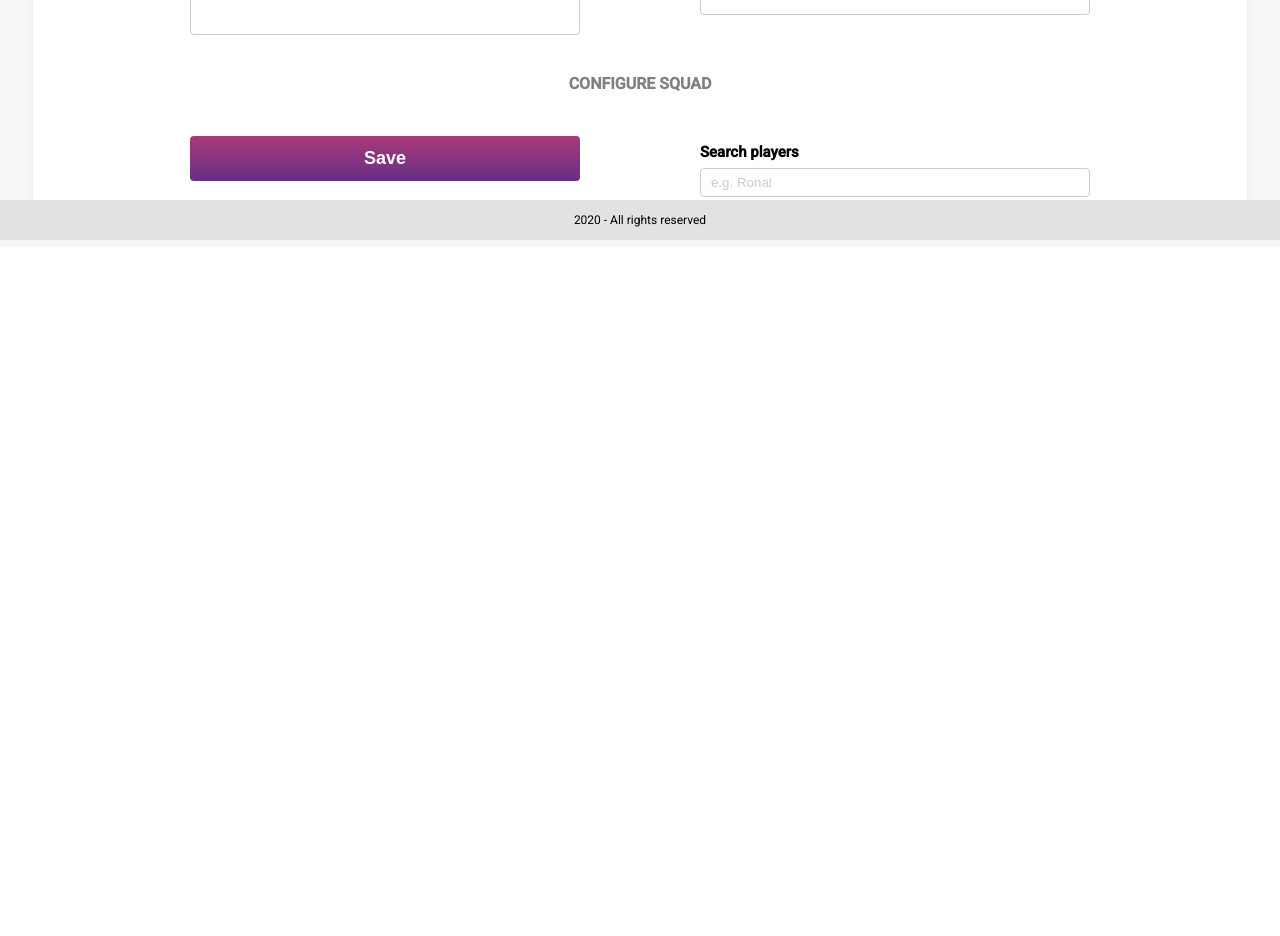
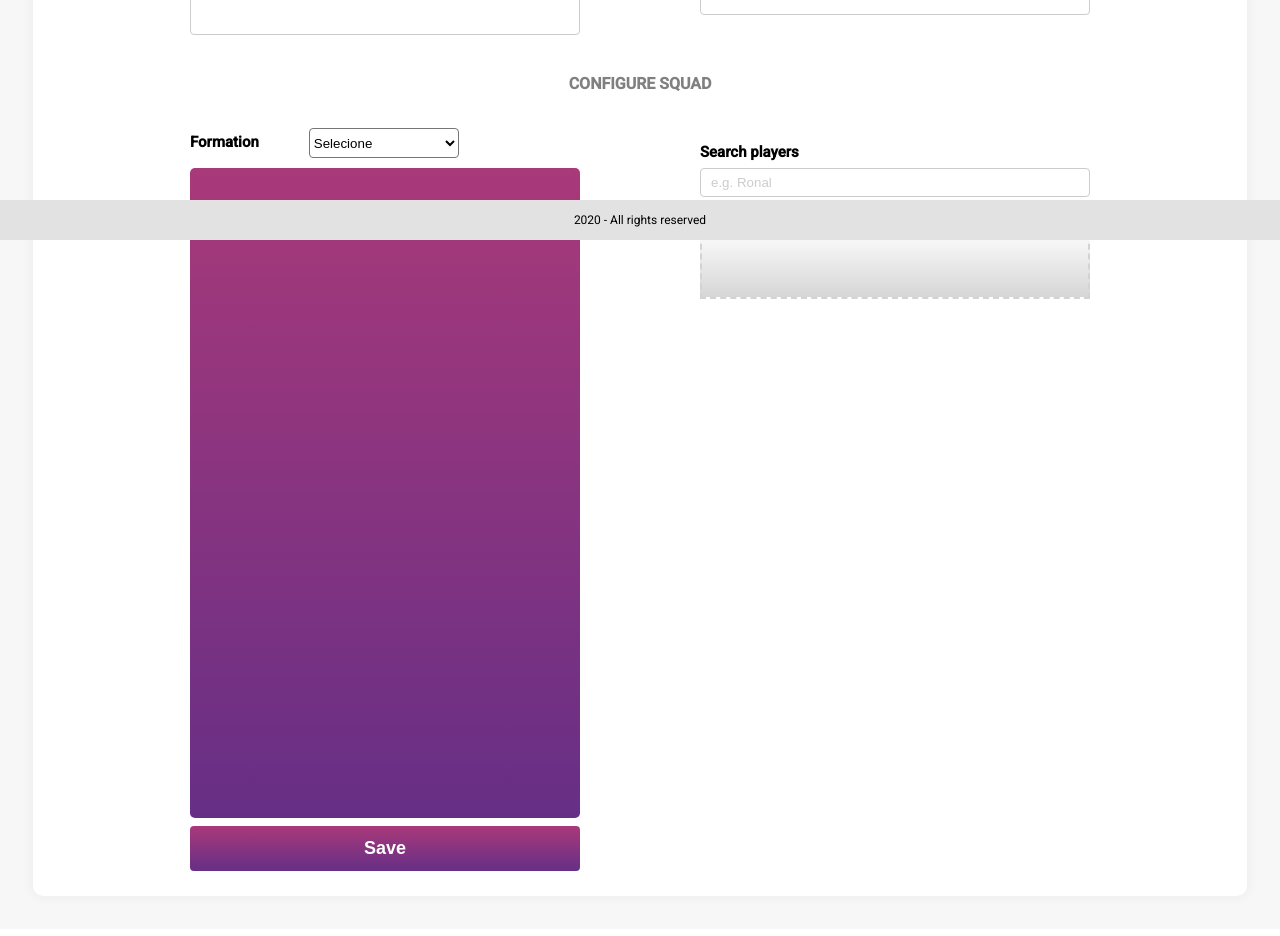
Before and after one commit to pedroh12314/squad-management-tool-PS, an Angular app: page /create-team in a window 1280 px wide. Shown: the part 560-1496 px from the top of the page. Before the commit the page ends 847 px from the top, so only its background shows below. Built offline with nearby package versions, Linux system fonts and the light colour scheme.

Commit message:
ADD validate (create-team component)

```diff
--- a/src/app/screens/create-team/create-team.component.css
+++ b/src/app/screens/create-team/create-team.component.css
@@ -59,6 +59,14 @@ input[type=text] {
 
 input[type=text]::placeholder {
 color:#cccccc;
+}
+
+.has-invalid-text {
+    color: rgb(206, 5, 5) ;
+}
+
+.has-invalid-input {
+    border: 1px solid rgb(206, 5, 5) !important;
 }
 
 button[type=submit] {
@@ -174,6 +182,29 @@ input[type=text] {
     background:  #a0387e;
 }
 
+
+select {
+    margin-left: 50px;
+    width: 150px;
+    height:30px;
+    color:rgb(0, 0, 0);
+    border-radius: 4px;
+    background-color: white;
+}
+
+.field {
+    height: 650px;
+    margin-top: 10px;
+    border-radius: 5px;
+}
+
+.player-tile {
+    background: linear-gradient(180deg, #ffffff 0%, #d6d6d6 100%);
+    border: 2px dashed rgb(211, 211, 211);
+    margin-top: 20px;
+    height: 75px;
+}
+
 @media (max-width: 600px){
     .body{
         padding: 0 40px;
--- a/src/app/screens/create-team/create-team.component.html
+++ b/src/app/screens/create-team/create-team.component.html
@@ -6,44 +6,49 @@
     <hr>
 
     <div class="body">
-      <form (ngSubmit)="onSave()">
+      <form novalidate #teamForm="ngForm" (ngSubmit)="onSave(teamForm)">
         <h2>Team Information</h2>
 
         <div class="row">
+
           <div class="column">
-          <h3 class="input-text">Team name</h3>
-          <input type="text" placeholder="Insert team name" [(ngModel)]="team.name" required name="name">
+            <h3 class="input-text" [class.has-invalid-text]="!iptname.valid && saveTouched">Team name</h3>
+            <input #iptname="ngModel" [class.has-invalid-input]="!iptname.valid && saveTouched" ngModel required
+              name="name" type="text" placeholder="Insert team name" [(ngModel)]="team.name">
 
             <h3 class="input-text">Description</h3>
-          <textarea name="description" [(ngModel)]="team.description"></textarea>
+            <textarea name="description" [(ngModel)]="team.description">
+          </textarea>
           </div>
           <div class="column">
-          <h3 class="input-text">Team website</h3>
-          <input type="text" placeholder="https://site.com" name="website" [(ngModel)]="team.website" required>
+            <h3 class="input-text" [class.has-invalid-text]="!iptwebsite.valid && saveTouched">Team website</h3>
+            <input #iptwebsite="ngModel" [class.has-invalid-input]="!iptwebsite.valid && saveTouched" ngModel
+              name="website" required type="text" placeholder="https://site.com" [(ngModel)]="team.website">
 
-          <h3 class="input-text">Team Type</h3>
+            <h3 class="input-text" [class.has-invalid-text]="(!real.valid || !fantasy.valid) && saveTouched">Team Type
+            </h3>
             <label class="radio">Real
-            <input type="radio" [(ngModel)]="team.type" value="real" name="radio" >
+              <input #real="ngModel" ngModel name="real" required ngModel type="radio" [(ngModel)]="team.type"
+                value="real" name="real">
               <span class="checkmark"></span>
             </label>
             <label class="radio">Fantasy
-            <input type="radio" [(ngModel)]="team.type" value="fantasy" name="radio">
+              <input #fantasy="ngModel" ngModel name="fantasy" required type="radio" [(ngModel)]="team.type"
+                value="fantasy" name="fantasy">
               <span class="checkmark"></span>
             </label>
 
             <h3 class="input-text">Tags</h3>
             <div class="container-tags">
-            <div class="tag" *ngFor="let tag of this.tags" >
+              <div class="tag" *ngFor="let tag of team.tags">
                 <span style="float: left;">{{tag}}</span>
-              <span style="float: right; margin-left: 5px;" class="btn-animation" (click)="deleteTag(tag)"><fa-icon [icon]="faTimes"></fa-icon></span>
+                <span style="float: right; margin-left: 5px;" class="btn-animation" (click)="deleteTag(tag)">
+                  <fa-icon [icon]="faTimes"></fa-icon>
+                </span>
               </div>
 
-            <input #box
-            (keyup)="addNewTag($event)"
-            class="input-tag"
-            placeholder="Insert a tag"
-            [(ngModel)]="newTag"
-            name="name">
+              <input #box ngModel (keyup)="addNewTag($event)" class="input-tag" placeholder="Insert a tag"
+                [(ngModel)]="newTag" name="tag">
             </div>
 
           </div>
@@ -54,12 +59,36 @@
         <div class="row">
           <div class="column">
 
-          <button type="submit" class="vertical-gradient"  (click)="onSave()" >Save</button>
+            <div style="display: inline-flex;">
+              <h3 class="input-text" style="margin: 0;">Formation</h3>
+                <select >
+                  <option>Selecione</option>
+                  <option>3 - 2 - 2 - 3</option>
+                  <option>3 - 2 - 3 - 1</option>
+                  <option>3 - 4 - 3</option>
+                  <option>3 - 5 - 2</option>
+                  <option>4 - 2 - 3 - 1</option>
+                  <option>4 - 3 - 1 - 1</option>
+                  <option>4 - 3 - 2</option>
+                  <option>4 - 4 - 2</option>
+                  <option>4 - 5 - 1</option>
+                  <option>5 - 4 - 1</option>
+                </select>
+            </div>
 
+            <div class="vertical-gradient field">
+
+            </div>
+
+            <button type="submit" class="vertical-gradient" style="cursor: pointer;">Save</button>
           </div>
           <div class="column">
             <h3 class="input-text">Search players</h3>
-          <input type="text" placeholder="e.g. Ronal">
+            <input type="text" placeholder="e.g. Ronal" style="margin-bottom: 7px;">
+
+            <div class="player-tile">
+
+            </div>
           </div>
         </div>
 
--- a/src/app/screens/create-team/create-team.component.ts
+++ b/src/app/screens/create-team/create-team.component.ts
@@ -1,7 +1,11 @@
 import { Component, Input, OnInit } from '@angular/core';
-import { ActivatedRoute } from '@angular/router';
+import { ActivatedRoute, Router } from '@angular/router';
 import { faTimes } from '@fortawesome/free-solid-svg-icons';
 import { Team } from 'src/app/models/team.model';
+import { map } from 'rxjs/operators';
+import { MyTeamsService } from 'src/app/services/my-teams.service';
+import { NgForm } from '@angular/forms';
+
 
 @Component({
   selector: 'app-create-team',
@@ -18,24 +22,35 @@ export class CreateTeamComponent implements OnInit {
     tags: [],
     formation: ''
   } as Team
-  tags
 
-  title:string = 'Create your team'
+  title: string = 'Create your team'
+
+  isEdit: boolean = false
+
+  saveTouched: boolean = false
 
   newTag: string = ''
 
   faTimes = faTimes
 
   constructor(
-    private route: ActivatedRoute
+    private route: ActivatedRoute,
+    private router: Router,
+    private myTeams: MyTeamsService
     ) { }
 
   ngOnInit(): void {
-    if(this.route.snapshot['params']['name'] != undefined){
-      this.title = 'Edit your team'
-      this.team = this.route.snapshot['params'] // ver para escrita, nao so leitura
-      this.tags = this.route.snapshot['params']['tags'].split(",")
-    }
+    this.route.paramMap
+      .pipe(
+        map(() => window.history.state)
+      )
+      .subscribe(state => {
+        if (state.data != undefined) {
+          this.team = state.data
+          this.title = "Edit your Team"
+          this.isEdit = true
+        }
+      });
   }
 
   deleteTag(tag) {
@@ -48,7 +63,6 @@ export class CreateTeamComponent implements OnInit {
 
       if (value.key == ';') {
         this.newTag = this.newTag.substring(0, this.newTag.length - 1)
-        console.log(this.newTag.length)
       }
       this.team.tags.push(this.newTag)
       this.newTag = ''
@@ -56,7 +70,17 @@ export class CreateTeamComponent implements OnInit {
 
   }
 
-  onSave() {
+  onSave(form: NgForm) {
+    if (form.valid){
+      if (this.isEdit) {
+        this.myTeams.editTeam(this.team)
+      }else {
+        this.myTeams.createTeam(this.team)
+      }
+      this.router.navigate(['home'])
+    } else {
+      this.saveTouched = true
+    }
   }
 
 }
```
Lines whose indentation alone changed are shown as unchanged.
